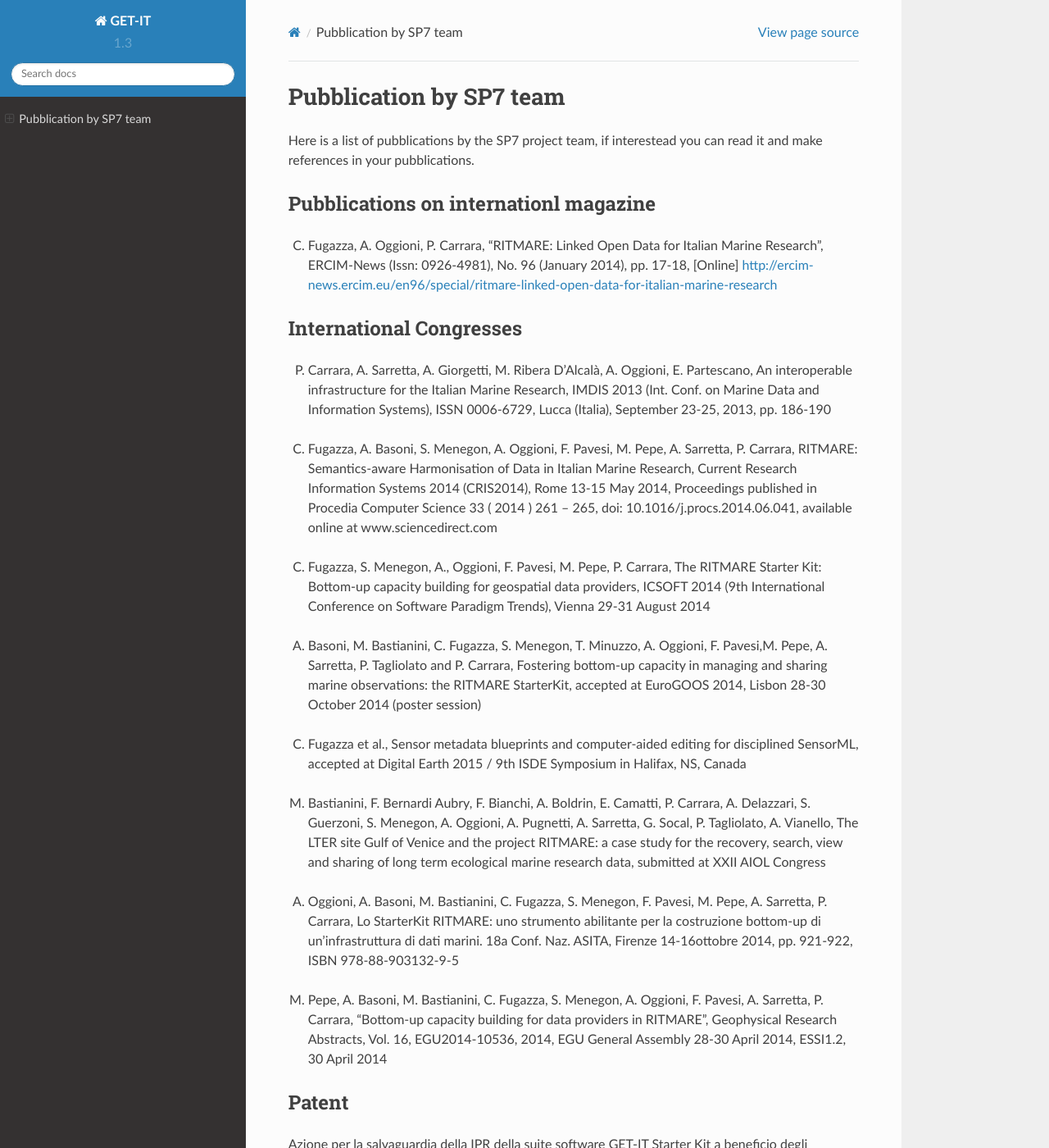
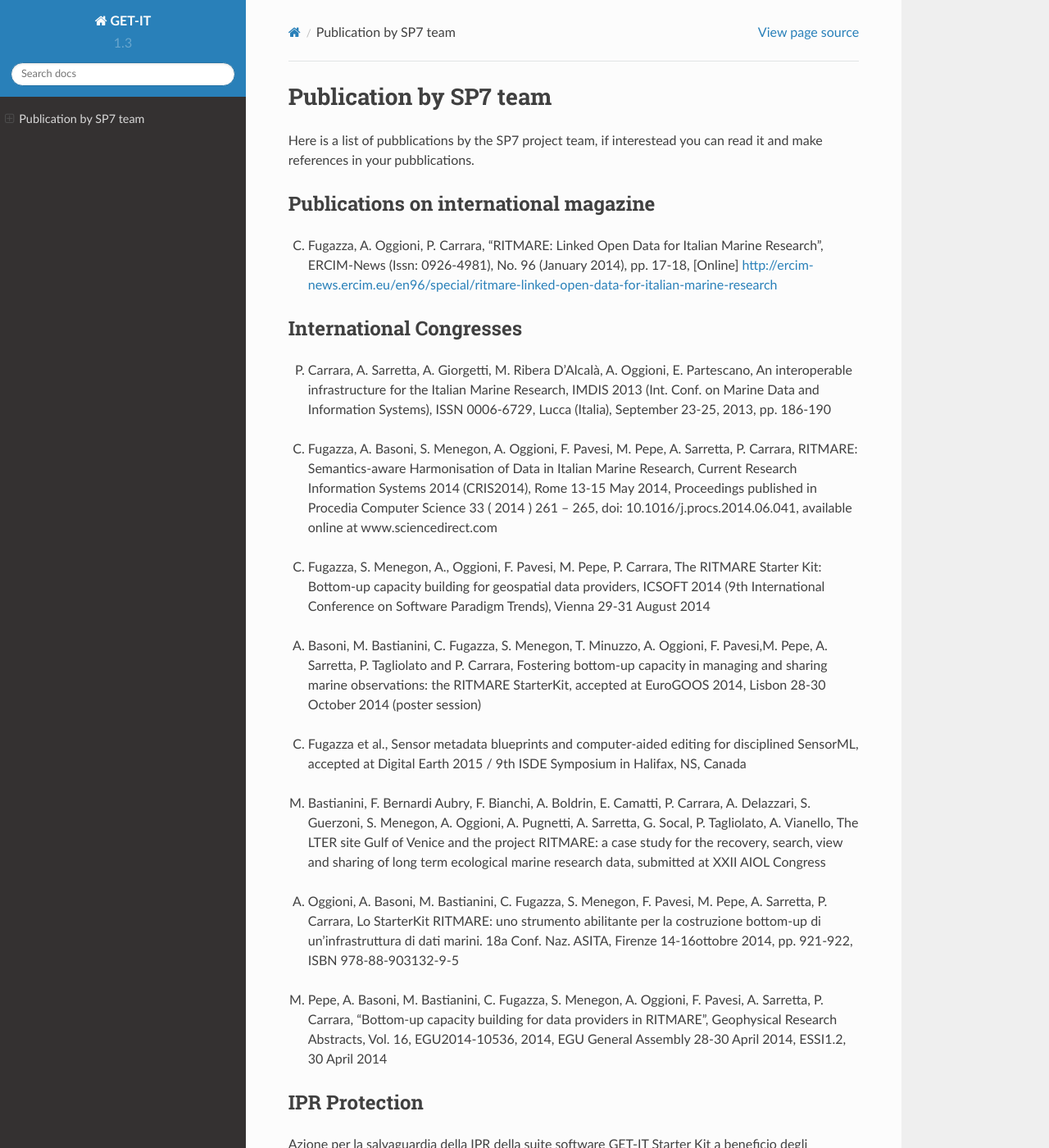
Before and after one commit to SP7-Ritmare/starterkit, a Sphinx documentation site: the page built from docs/pubblication.rst, in a window 1280 px wide and 1400 px high. Shown: the whole window at 82% size. Built offline with Sphinx 7.4.7 and the Read the Docs theme 2.0.0, drawn with Linux system fonts in a browser that asks for light colours; pages that are not in the unit, such as notebooks, are missing from menus.

Commit message:
Update pubblication.rst

```diff
--- a/docs/pubblication.rst
+++ b/docs/pubblication.rst
@@ -1,11 +1,11 @@
 =========================
-Pubblication by SP7 team
+Publication by SP7 team
 =========================
 
 Here is a list of pubblications by the SP7 project team, if interestead you can read it and make references in your pubblications.
 
 
-Pubblications on internationl magazine
+Publications on international magazine
 ===========================================
 
 C. Fugazza, A. Oggioni, P. Carrara, “RITMARE: Linked Open Data for Italian Marine Research”, ERCIM-News (Issn: 0926-4981), No. 96 (January 2014), pp. 17-18, [Online] http://ercim-news.ercim.eu/en96/special/ritmare-linked-open-data-for-italian-marine-research
@@ -31,7 +31,7 @@ A. Oggioni, A. Basoni, M. Bastianini, C. Fugazza, S. Menegon, F. Pavesi, M. Pepe
 M. Pepe, A. Basoni, M. Bastianini, C. Fugazza, S. Menegon, A. Oggioni, F. Pavesi, A. Sarretta, P. Carrara, “Bottom-up capacity building for data providers in RITMARE”, Geophysical Research Abstracts, Vol. 16, EGU2014-10536, 2014, EGU General Assembly 28-30 April 2014, ESSI1.2, 30 April 2014
 
 
-Patent
+IPR Protection
 ========
 
 Azione per la salvaguardia della IPR della suite software GET-IT Starter Kit a beneficio degli sviluppatori in RITMARE SP7.
```
